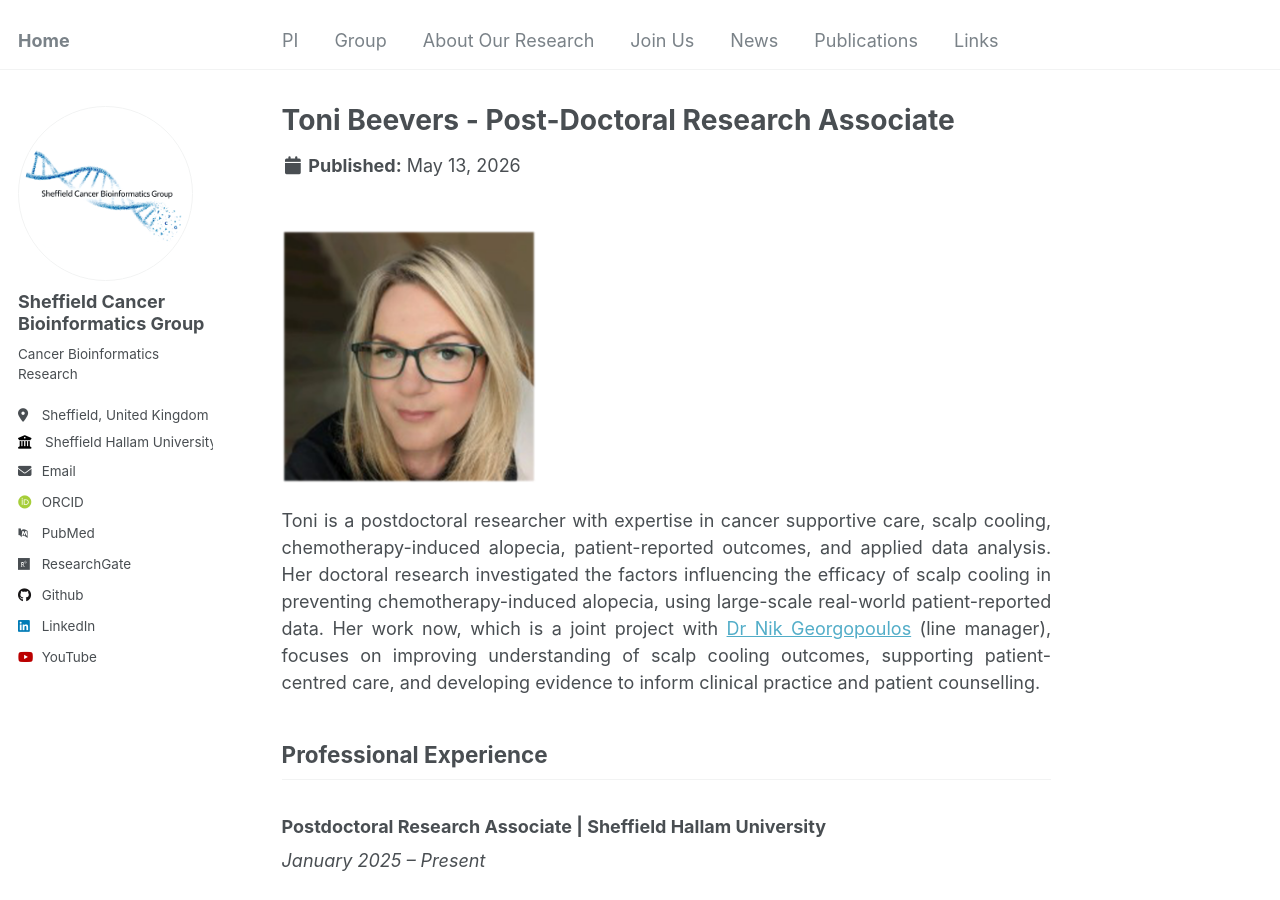
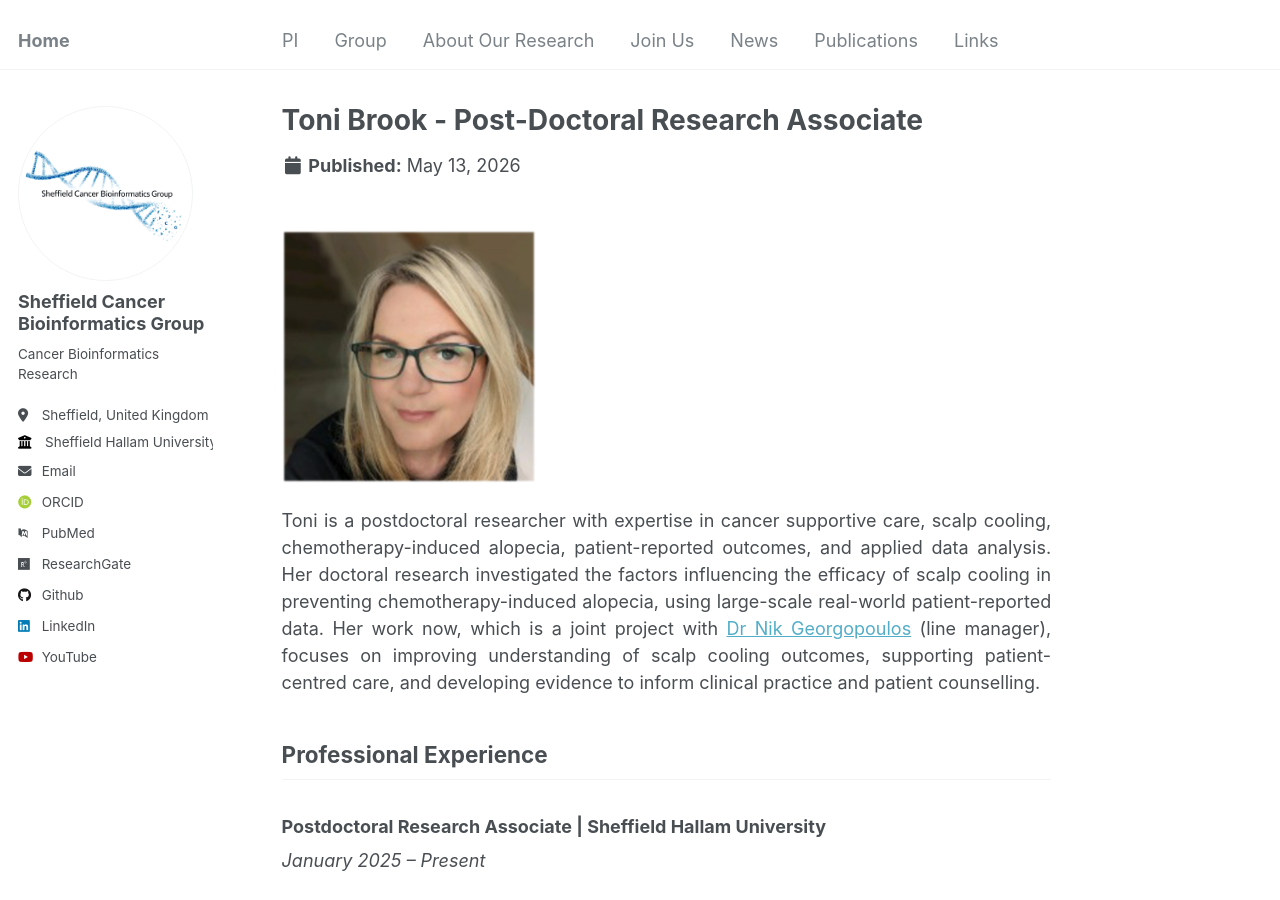
Before and after one commit to sheffieldcancerbioinformatics/sheffieldcancerbioinformatics.github.io, a Jekyll site: the page built from _group/toni_brook.md, in a window 1280 px wide and 900 px high. Built offline with Jekyll 4.4.1, drawn with Linux system fonts in a browser that asks for light colours; some web fonts are replaced.

Commit message:
Modified Toni Beevers profile on group page

```diff
--- a/_group/toni_beevers.md
+++ b/_group/toni_brook.md
@@ -1,11 +1,11 @@
 ---
-title: "Toni Beevers - Post-Doctoral Research Associate"
-excerpt: "<img src='/images/people/tbeevers.png' width='50%' style='display: block; margin: 0 left;'>"
+title: "Toni Brook - Post-Doctoral Research Associate"
+excerpt: "<img src='/images/people/tbrook.png' width='50%' style='display: block; margin: 0 left;'>"
 collection: group
 ---
 
 <br>
-<img src="/images/people/tbeevers.png" width="33%" style="display: block; margin: 0 left;">
+<img src="/images/people/tbrook.png" width="33%" style="display: block; margin: 0 left;">
 
 Toni is a postdoctoral researcher with expertise in cancer supportive care, scalp cooling, chemotherapy-induced alopecia, patient-reported outcomes, and applied data analysis. Her doctoral research investigated the factors influencing the efficacy of scalp cooling in preventing chemotherapy-induced alopecia, using large-scale real-world patient-reported data. Her work now, which is a joint project with <a href="https://profiles.shu.ac.uk/10030-nik-georgopoulos" target="_blank">Dr Nik Georgopoulos</a> (line manager), focuses on improving understanding of scalp cooling outcomes, supporting patient-centred care, and developing evidence to inform clinical practice and patient counselling.
 
```
Also changed, not shown: images/people/tbrook.png (renamed from images/people/tbeevers.png).
